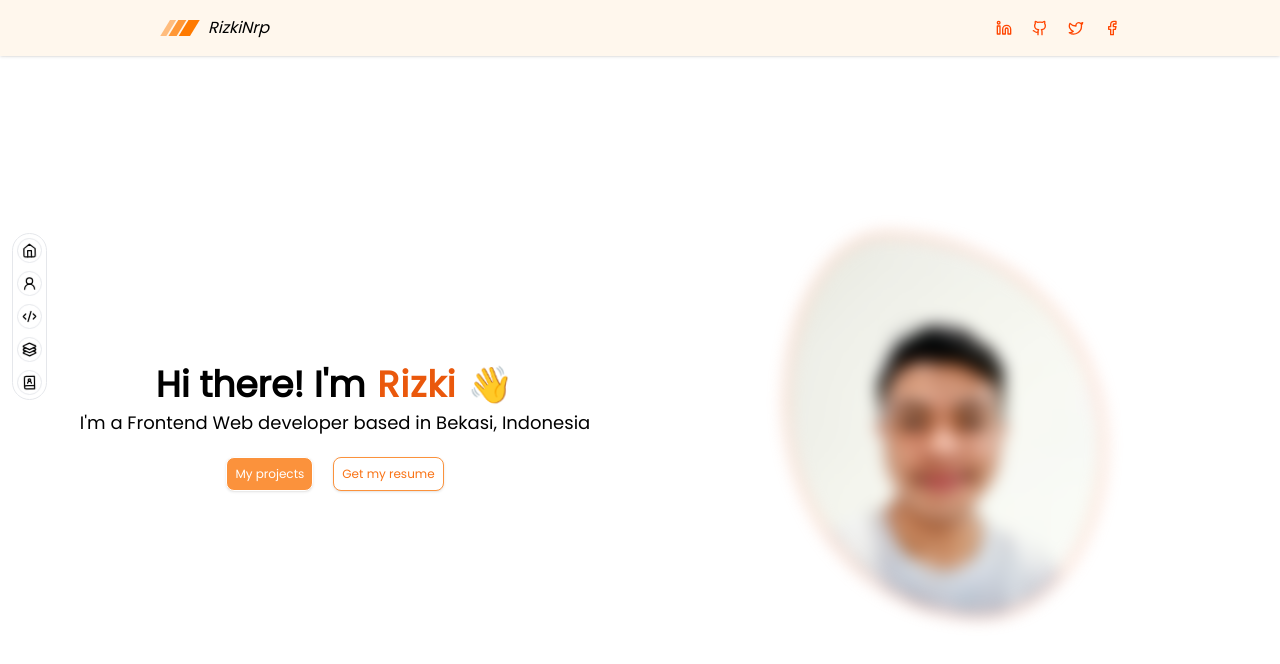
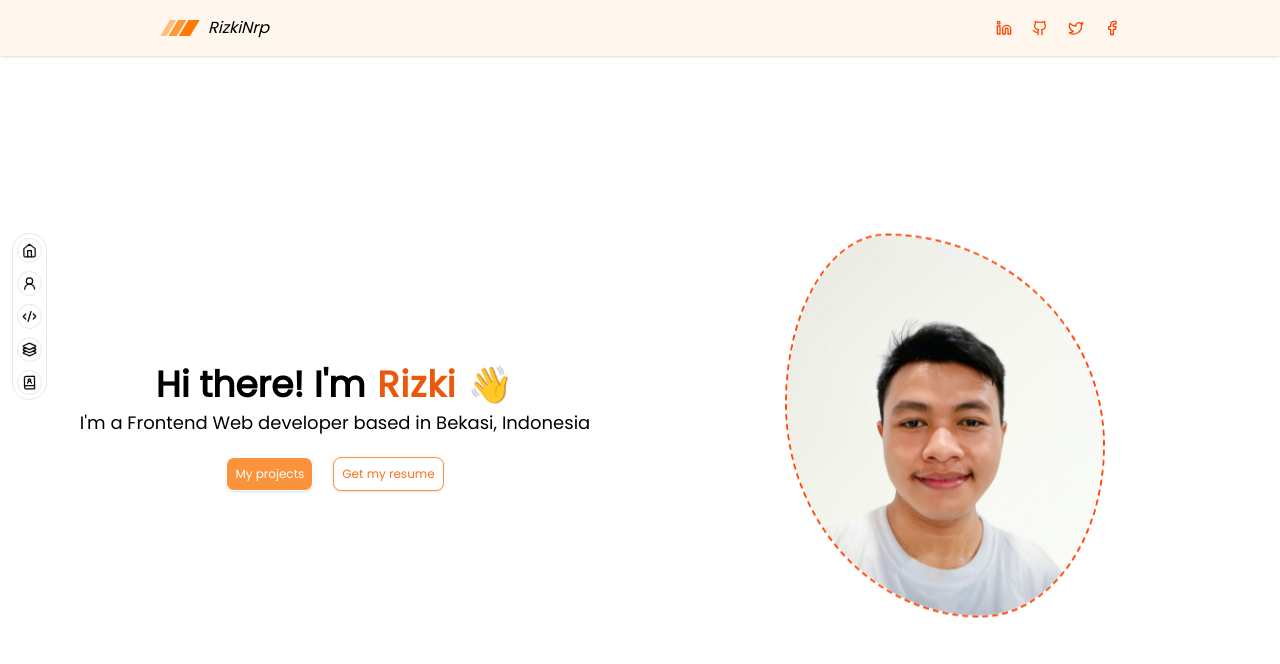
Before and after one commit to rizeenf/portfolio2023, a React (Vite) app: page / in a window 1280 px wide. Shown: the top 664 px of the page. Built offline with nearby package versions, Linux system fonts and the light colour scheme.

Commit message:
feat: animation

```diff
--- a/src/components/ImageIntro.jsx
+++ b/src/components/ImageIntro.jsx
@@ -19,9 +19,9 @@
     >
       <LazyLoadImage
         alt="Profile pic"
-        effect="blur"
         src="/me.jpeg"
         placeholderSrc="/me.jpeg"
+        effect="black-and-white"
         className="object-cover w-64 h-72 md:h-96 md:w-80 imageBlob"
       />
     </motion.div>
```
